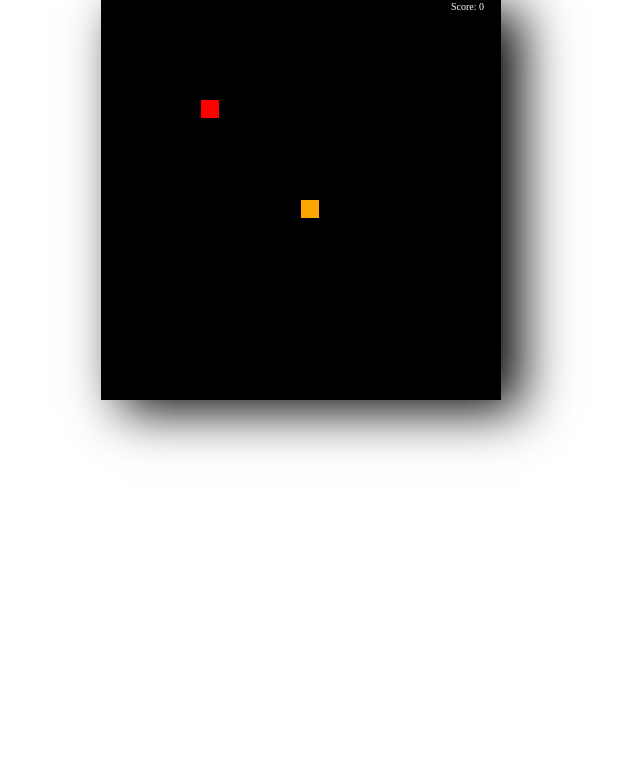
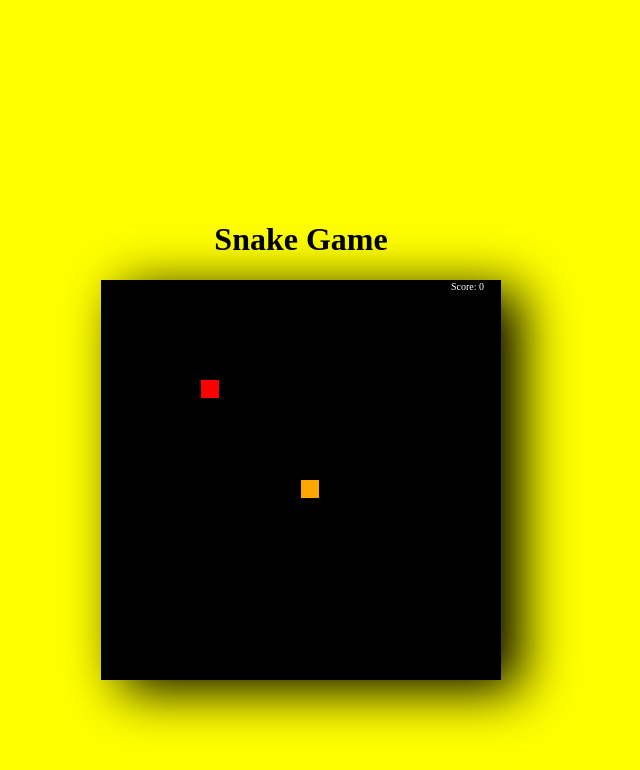
Before and after one commit to Furquan712/snakeGame, a plain HTML site: page index.html in a window 1280 px wide. Shown: the whole page, without its empty margins (339-979 px from the left). Drawn offline with Linux system fonts and the light colour scheme.

Commit message:
snake game css updated

```diff
--- a/index.html
+++ b/index.html
@@ -8,6 +8,7 @@
    <style>
        body{
            margin: 0px;
+           margin-top:200px;
            padding: 0px;
            display: flex;
             flex-direction: column; /* arrage items on top of the other */
@@ -20,7 +21,8 @@
        }
    </style>
 </head>
-<body>
+<body style="background-color: yellow">
+     <h1>Snake Game</h1>
     <canvas id="game" width="400" height="400"/>
     <script src="index.js"></script>
 </body>
```
